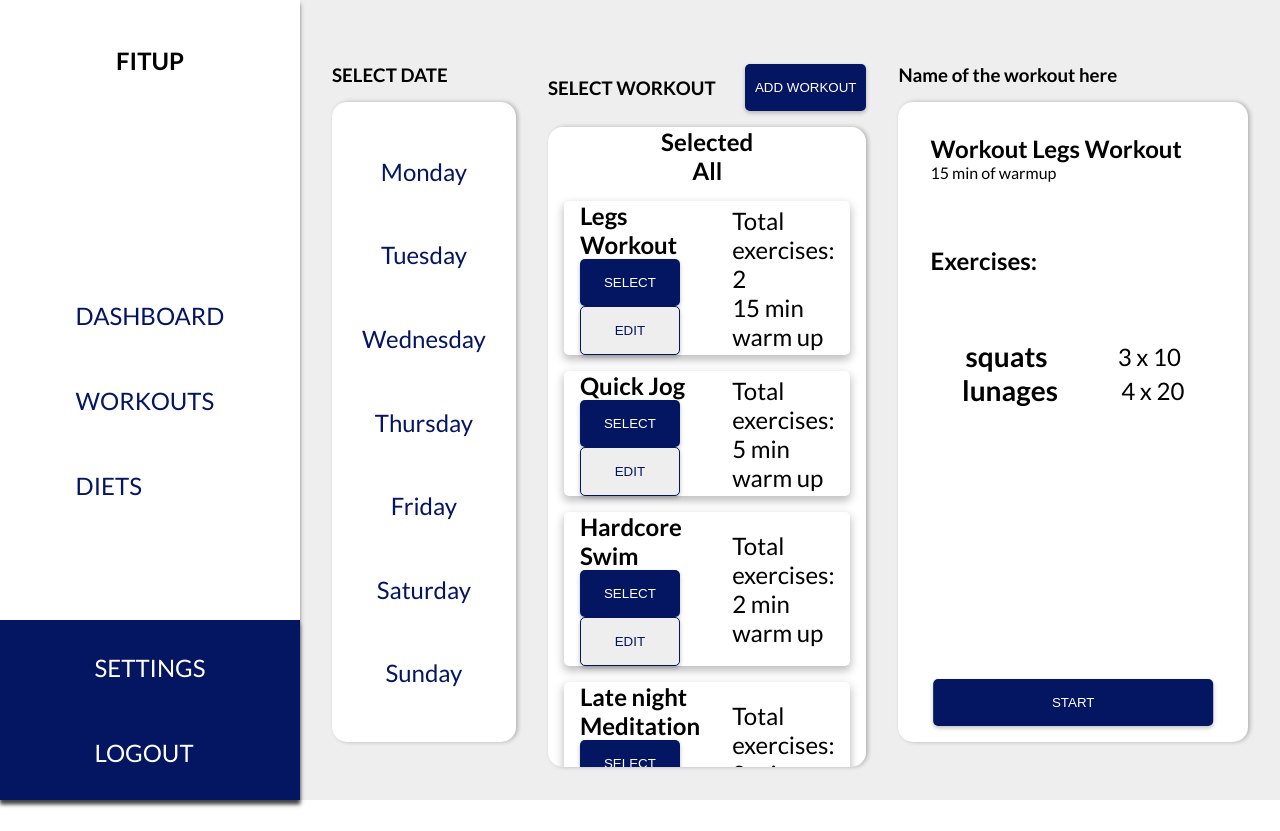
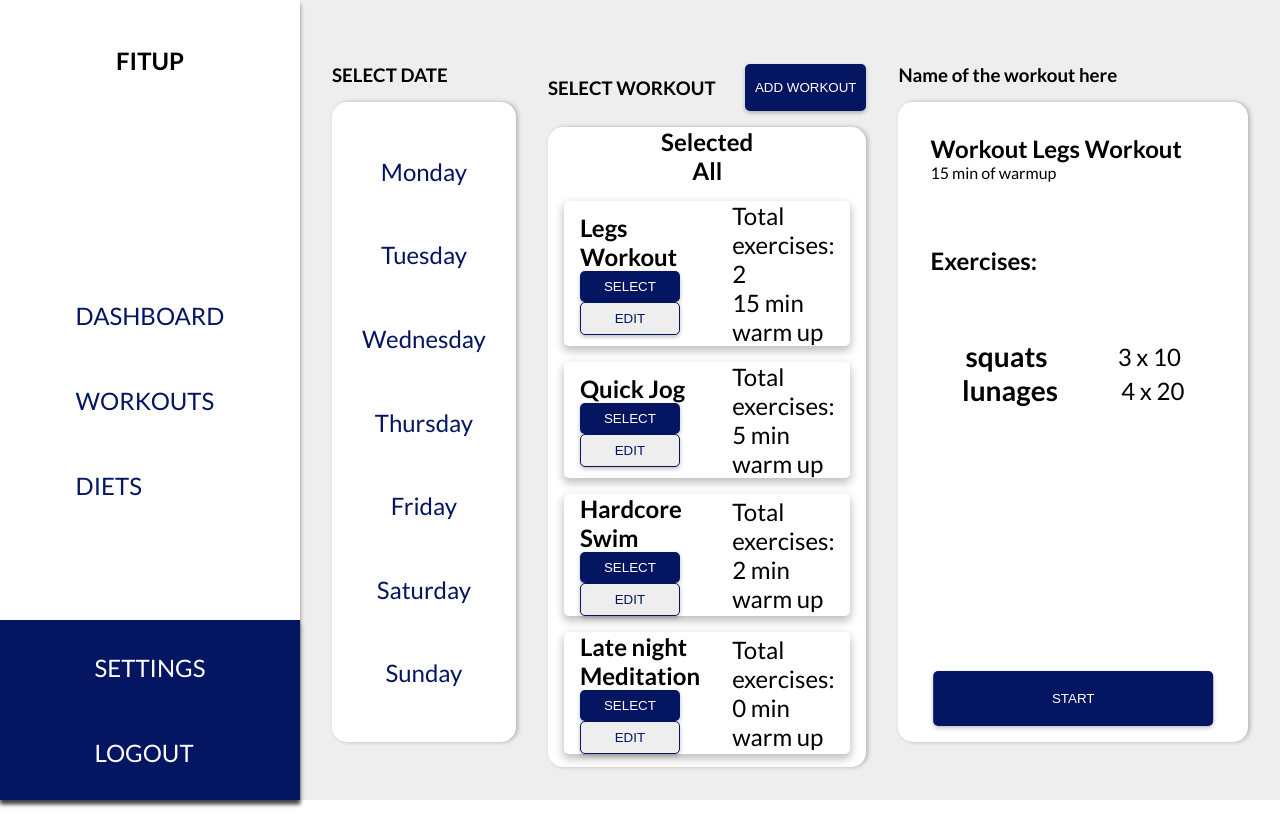
Before and after one commit to mGasiorek998/fitup, a React (Create React App) app in the folder frontend/: page /workouts in a window 1280 px wide. Built offline with nearby package versions, Linux system fonts and the light colour scheme.

Commit message:
Added ability to edit workouts

```diff
--- a/frontend/src/components/atoms/Button/Button.tsx
+++ b/frontend/src/components/atoms/Button/Button.tsx
@@ -2,13 +2,23 @@ import styled from 'styled-components';
 
 interface ButtonProps {
   color: 'primary' | 'secondary';
+  size: 'small' | 'medium' | 'large';
 }
 
 const Button = styled.button<ButtonProps>`
   background-color: ${({ theme, color }) =>
     color === 'primary' ? theme.colors.darkPurple : theme.colors.lightGray};
   text-transform: uppercase;
-  padding: 16px 10px;
+  padding: ${({ size }) => {
+    switch (size) {
+      case 'small':
+        return '8px 5px';
+      case 'medium':
+        return '16px 10px';
+      case 'large':
+        return '20px 16px';
+    }
+  }};
   color: ${({ theme, color }) =>
     color === 'primary' ? '#fff' : theme.colors.darkPurple};
   border: ${({ theme, color }) =>
--- a/frontend/src/components/atoms/FormInput/FormInput.tsx
+++ b/frontend/src/components/atoms/FormInput/FormInput.tsx
@@ -4,6 +4,7 @@ import React from 'react';
 interface FormInput extends React.HTMLProps<HTMLInputElement> {
   label: string;
   name?: string;
+  disabled?: boolean;
   value?: string;
   options?: { label: string; value: string }[];
   onSelectItem?: (e: React.ChangeEvent<HTMLSelectElement>) => void;
@@ -13,6 +14,7 @@ interface FormInput extends React.HTMLProps<HTMLInputElement> {
 export default function FormInput({
   id,
   options,
+  disabled,
   type,
   name,
   value,
@@ -25,7 +27,12 @@ export default function FormInput({
     <StyledFlexWrapper flexDirection="column">
       <label htmlFor={id}>{label}</label>
       {type === 'select' ? (
-        <select name={name} value={value} onChange={onSelectItem}>
+        <select
+          disabled={disabled}
+          name={name}
+          value={value}
+          onChange={onSelectItem}
+        >
           <option value="">-</option>
           {options?.map((o, i) => (
             <option key={i} value={o.value}>
@@ -39,6 +46,7 @@ export default function FormInput({
           name={name}
           type={type}
           value={value}
+          disabled={disabled}
           onChange={onChange}
           {...props}
         />
--- a/frontend/src/components/molecules/ExerciseFrom/ExcerciseForm.tsx
+++ b/frontend/src/components/molecules/ExerciseFrom/ExcerciseForm.tsx
@@ -53,6 +53,7 @@ export default function ExcerciseForm({ onSumbit }: ExcerciseFormProps) {
       <Button
         disabled={!excercise.name || !excercise.sets || !excercise.reps}
         type="submit"
+        size="medium"
         color="primary"
         onClick={handleSubmit}
       >
--- a/frontend/src/components/molecules/WeightLiftingForm/WeightLiftingForm.tsx
+++ b/frontend/src/components/molecules/WeightLiftingForm/WeightLiftingForm.tsx
@@ -9,6 +9,14 @@ import styled from 'styled-components';
 const StyledExercisesList = styled.ul`
   max-height: 100px;
   overflow-x: scroll;
+
+  & > li {
+    margin-bottom: 8px;
+    display: flex;
+    justify-content: space-between;
+    align-items: center;
+    width: 100%;
+  }
 `;
 
 export default function WeightLiftingForm({
@@ -26,6 +34,11 @@ export default function WeightLiftingForm({
   const appendExercise = (e: Exercise) => {
     setExercises((prevState) => [...prevState, e]);
     closeModal();
+  };
+
+  const deleteExercise = (name: string) => {
+    const newArr = exercises.filter((e) => e.name !== name);
+    setExercises(newArr);
   };
 
   useEffect(() => {
@@ -55,11 +68,22 @@ export default function WeightLiftingForm({
       <StyledExercisesList>
         {exercises.map((e, i) => (
           <li key={i}>
-            {e.name} {e.sets} x {e.reps}
+            <span>
+              {e.name} {e.sets} x {e.reps}
+            </span>
+            <Button
+              type="button"
+              id="deleteExercise"
+              size="small"
+              color="primary"
+              onClick={() => deleteExercise(e.name)}
+            >
+              Delete
+            </Button>
           </li>
         ))}
       </StyledExercisesList>
-      <Button onClick={openExerciseForm} color="secondary">
+      <Button size="small" onClick={openExerciseForm} color="secondary">
         Add Exercise
       </Button>
       <Modal isOpen={isOpen} onClose={closeModal}>
--- a/frontend/src/components/molecules/WorkoutItem/WorkoutItem.tsx
+++ b/frontend/src/components/molecules/WorkoutItem/WorkoutItem.tsx
@@ -53,10 +53,10 @@ export default function WorkoutItem({
       <WorkoutNameWrapper>
         <h2>{workout.name}</h2>
         <WorkoutItemActionsWrapper>
-          <Button color="primary" onClick={handleSelect}>
+          <Button size="small" color="primary" onClick={handleSelect}>
             Select
           </Button>
-          <Button color="secondary" onClick={onEdit}>
+          <Button size="small" color="secondary" onClick={onEdit}>
             Edit
           </Button>
         </WorkoutItemActionsWrapper>
--- a/frontend/src/components/organisms/FullWorkout/FullWorkout.tsx
+++ b/frontend/src/components/organisms/FullWorkout/FullWorkout.tsx
@@ -54,7 +54,9 @@ export default function FullWorkout({ workout }: FullWorkoutProps) {
           </li>
         ))}
       </ul>
-      <Button color="primary">Start</Button>
+      <Button size="large" color="primary">
+        Start
+      </Button>
     </StyledWrapper>
   );
 }
--- a/frontend/src/components/organisms/Modal/Modal.tsx
+++ b/frontend/src/components/organisms/Modal/Modal.tsx
@@ -19,6 +19,7 @@ const ModelWrapper = styled.div`
   z-index: 5;
   box-shadow: 0 5px 16px 0 rgba(0, 0, 0, 0.5);
   border-radius: 8px;
+  min-width: 500px;
 `;
 
 const modalContainer = document.getElementById('modalPortal');
--- a/frontend/src/components/organisms/WorkoutForm/WorkoutForm.tsx
+++ b/frontend/src/components/organisms/WorkoutForm/WorkoutForm.tsx
@@ -30,6 +30,7 @@ export default function WorkoutForm({
   const [state, dispatch] = useReducer(reducer, workoutToEdit || initialState);
 
   const submitWorkout = (e: React.FormEvent<HTMLFormElement>) => {
+    console.log(e);
     e.preventDefault();
     console.log(state.type, { ...state, selectedDay: null });
     dispatch({
@@ -58,9 +59,10 @@ export default function WorkoutForm({
 
   return (
     <>
-      <h2>Add Workout</h2>
+      <h2>{workoutToEdit ? 'Edit' : 'Add'} Workout</h2>
       <StyledForm onSubmit={submitWorkout}>
         <FormInput
+          disabled={!!workoutToEdit}
           id="workoutName"
           label="Workout name"
           name="name"
@@ -68,6 +70,7 @@ export default function WorkoutForm({
           onChange={handleFormValuesChange}
         />
         <FormInput
+          disabled={!!workoutToEdit}
           id="workoutType"
           name="type"
           type="select"
@@ -108,7 +111,7 @@ export default function WorkoutForm({
             onFormValuesChange={handleFormValuesChange}
           />
         )}
-        <Button type="submit" color="primary">
+        <Button size="medium" type="submit" color="primary">
           {workoutToEdit ? 'Save' : 'Add'} workout
         </Button>
       </StyledForm>
--- a/frontend/src/pages/WorkoutsPage.tsx
+++ b/frontend/src/pages/WorkoutsPage.tsx
@@ -73,7 +73,7 @@ export default function WorkoutsPage() {
               alignItems="center"
             >
               SELECT WORKOUT {daySelected && `FOR ${daySelected.toUpperCase()}`}
-              <Button color="primary" onClick={openModal}>
+              <Button size="medium" color="primary" onClick={openModal}>
                 Add Workout
               </Button>
             </StyledFlexWrapper>
```
